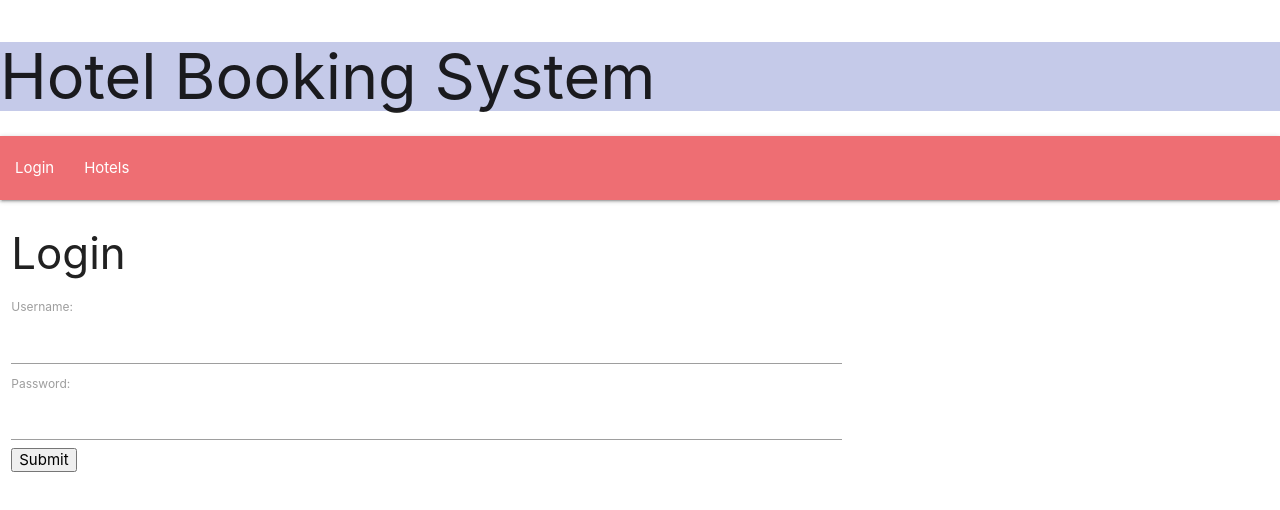
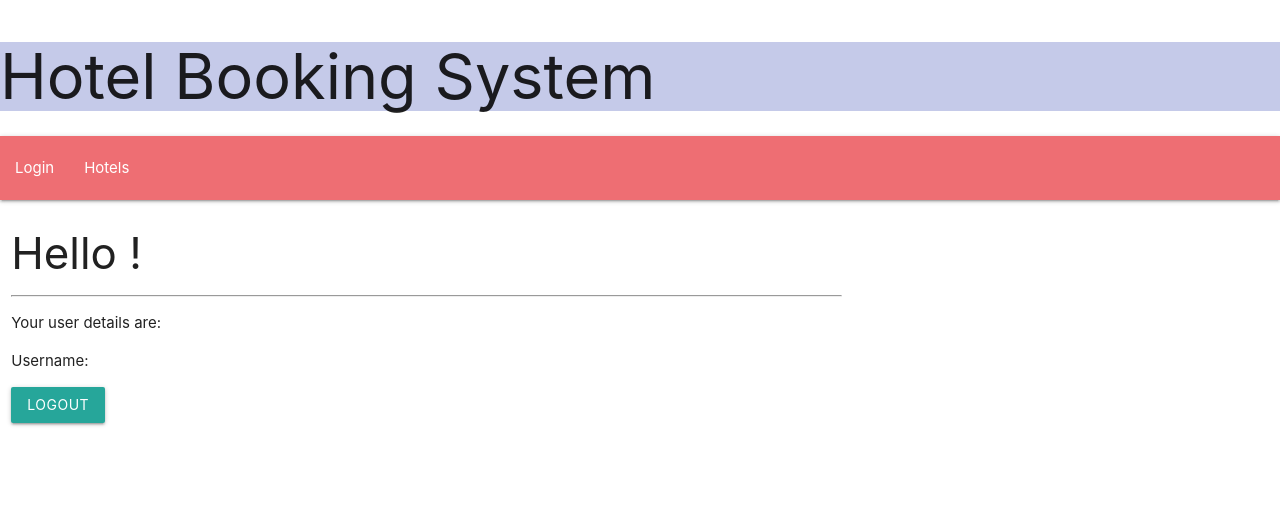
Before and after one commit to StephenRipley/hotelbookingsystem_frontend_react, a React (Create React App) app: page / in a window 1280 px wide. Shown: the top 510 px of the page. Built offline with nearby package versions, Linux system fonts and the light colour scheme.

Commit message:
Dynamic login page depending on log in status with working logout button

```diff
--- a/src/components/Login.js
+++ b/src/components/Login.js
@@ -6,8 +6,7 @@ class Login extends Component {
        super(props);
         this.state={
             username:'',
-            password:'',
-            loggedIn: false
+            password:''
         };
         this.updateUsername = this.updateUsername.bind(this);
         this.updatePassword = this.updatePassword.bind(this);
@@ -32,7 +31,7 @@ class Login extends Component {
         .then(response => {
                 this.props.history.push("/hotels");
                 localStorage.setItem('username', response.data.username);
-                this.setState({loggedIn: true});
+                localStorage.setItem('loggedIn', true);
             })
             .catch(err => {
                 this.setState({errorMessage: err.message});
@@ -40,16 +39,15 @@ class Login extends Component {
         }
 
     logout() {
-        this.setState({loggedIn: false});
-        localStorage.clear();
-
+        localStorage.setItem('loggedIn', false);
+        localStorage.setItem('username', '');
+        console.log(localStorage);
+        window.location.reload(false);
     }
-
-        usernameLoggedIn = localStorage.getItem('username');
 
 render() {
 
-    if (this.state.loggedIn === false) {
+    if (localStorage.getItem('loggedIn') === 'false') {
         return (
             <div>
                 <h3>Login</h3>
@@ -76,12 +74,12 @@ render() {
     } else {
         return (
             <div>
-                <h3>Hello {this.usernameLoggedIn}!</h3>
+                <h3>Hello {localStorage.getItem('username')}!</h3>
                 <hr />
                 <div>
                     <p>Your user details are:</p>
                         <ul>
-                            <li>Username: {this.usernameLoggedIn}</li>
+                            <li>Username: {localStorage.getItem('username')}</li>
                         </ul>
                 </div>
                 <div>
```
